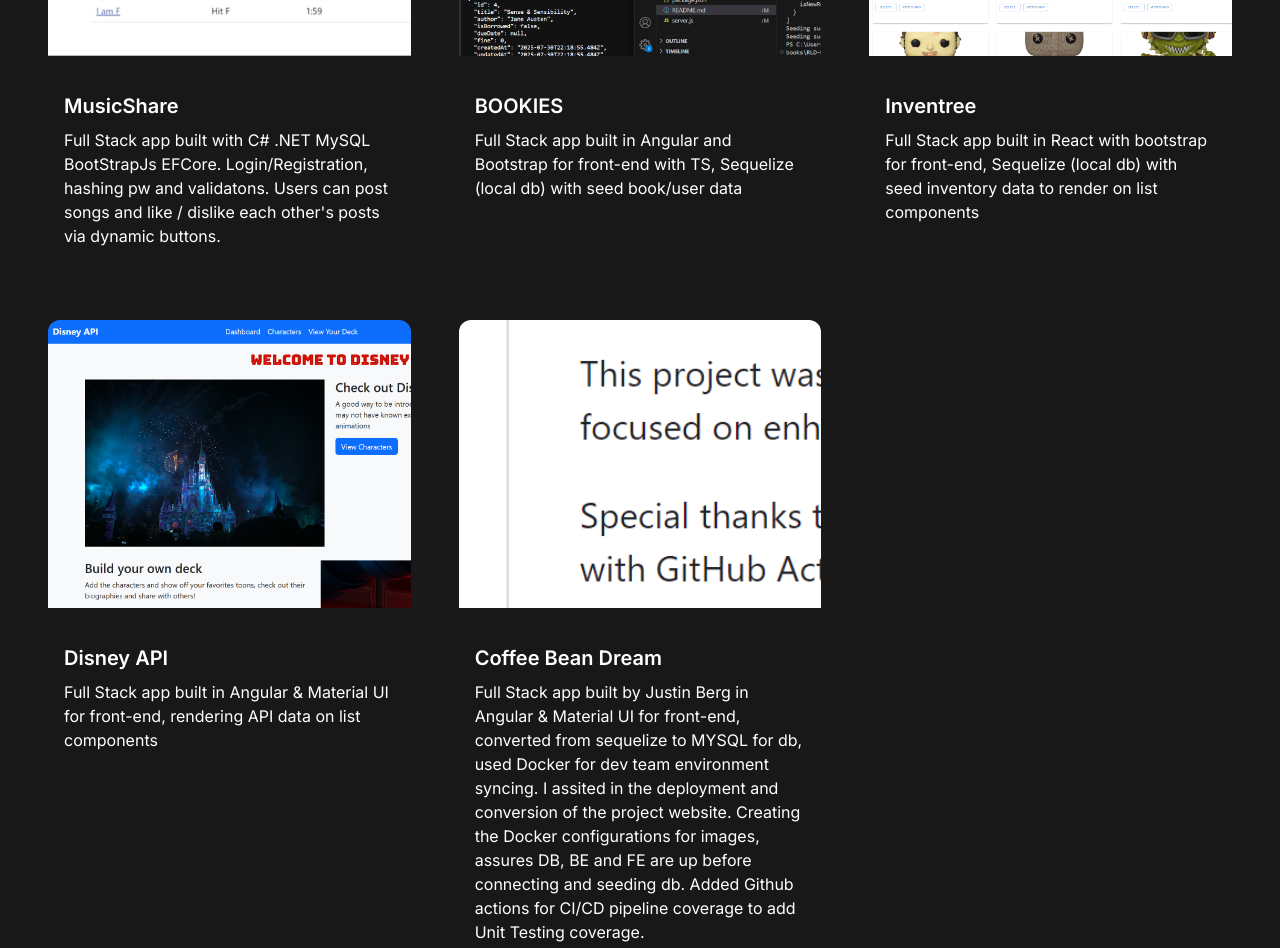
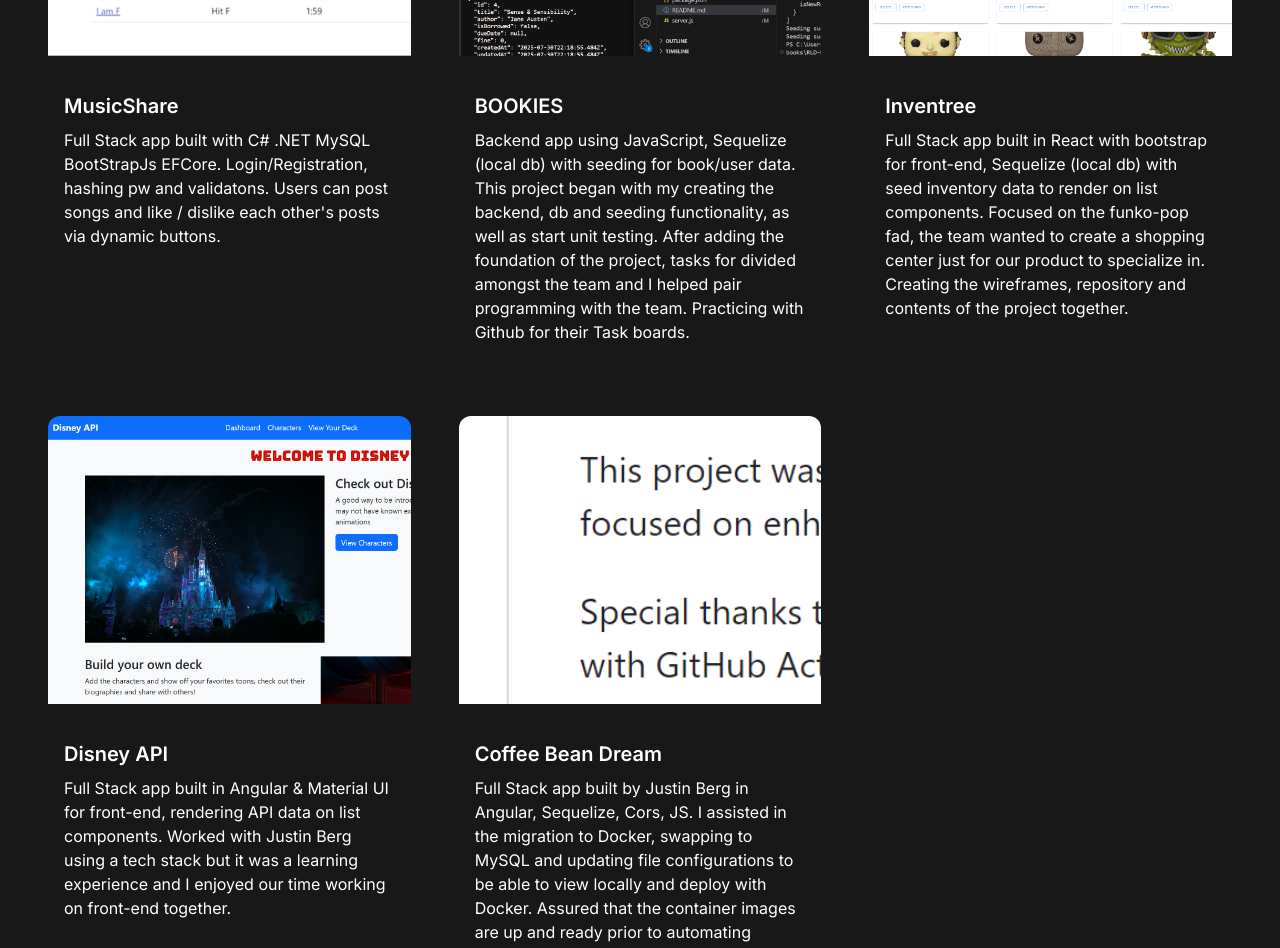
Before and after one commit to daniel-mar/portfolio-website, a Next.js app: page / in a window 1280 px wide. Shown: the part 2360-3308 px from the top of the page. Built offline with nearby package versions, Linux system fonts and the light colour scheme.

Commit message:
updated copy-text for coffee-bean project

```diff
--- a/src/app/components/ProjectSection.jsx
+++ b/src/app/components/ProjectSection.jsx
@@ -44,7 +44,7 @@
     {
         id: 5,
         title: "BOOKIES",
-        description: "Full Stack app built in Angular and Bootstrap for front-end with TS, Sequelize (local db) with seed book/user data",
+        description: "Backend app using JavaScript, Sequelize (local db) with seeding for book/user data. This project began with my creating the backend, db and seeding functionality, as well as start unit testing. After adding the foundation of the project, tasks for divided amongst the team and I helped pair programming with the team. Practicing with Github for their Task boards.",
         image: "/images/projects/5.png",
         tag: ["All", "Web", "Crud"],
         gitUrl: "https://github.com/RLD-TEAM/RLD-bookies",
@@ -53,7 +53,7 @@
     {
         id: 6,
         title: "Inventree",
-        description: "Full Stack app built in React with bootstrap for front-end, Sequelize (local db) with seed inventory data to render on list components",
+        description: "Full Stack app built in React with bootstrap for front-end, Sequelize (local db) with seed inventory data to render on list components. Focused on the funko-pop fad, the team wanted to create a shopping center just for our product to specialize in. Creating the wireframes, repository and contents of the project together.",
         image: "/images/projects/6.png",
         tag: ["All", "Web", "Crud"],
         gitUrl: "https://github.com/team3-connect/inventree",
@@ -62,7 +62,7 @@
     {
         id: 7,
         title: "Disney API",
-        description: "Full Stack app built in Angular & Material UI for front-end, rendering API data on list components",
+        description: "Full Stack app built in Angular & Material UI for front-end, rendering API data on list components. Worked with Justin Berg using a tech stack but it was a learning experience and I enjoyed our time working on front-end together.",
         image: "/images/projects/7.png",
         tag: ["All", "Web", "Crud"],
         gitUrl: "https://github.com/justin-daniel-api/disney-api",
@@ -71,7 +71,7 @@
     {
         id: 8,
         title: "Coffee Bean Dream",
-        description: "Full Stack app built by Justin Berg in Angular & Material UI for front-end, converted from sequelize to MYSQL for db, used Docker for dev team environment syncing. I assited in the deployment and conversion of the project website. Creating the Docker configurations for images, assures DB, BE and FE are up before connecting and seeding db. Added Github actions for CI/CD pipeline coverage to add Unit Testing coverage.",
+        description: "Full Stack app built by Justin Berg in Angular, Sequelize, Cors, JS. I assisted in the migration to Docker, swapping to MySQL and updating file configurations to be able to view locally and deploy with Docker. Assured that the container images are up and ready prior to automating connectivity and seeding the database. Added Github actions for CI/CD pipeline coverage to add Unit Testing coverage.",
         image: "/images/projects/8.png",
         tag: ["All", "Web", "Crud"],
         gitUrl: "https://github.com/justinberg97/coffee-bean-dream",
```
